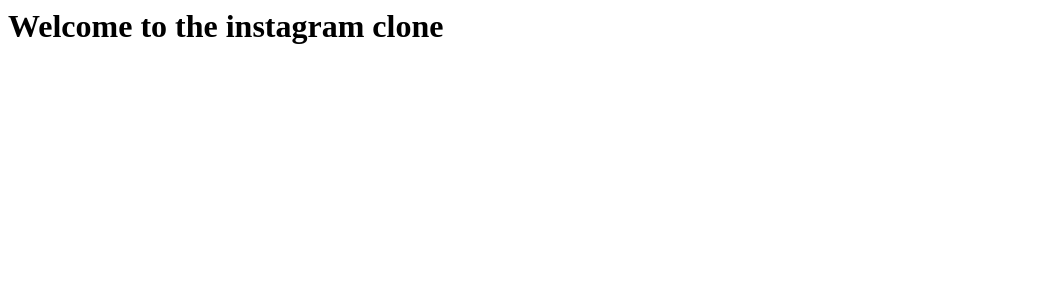
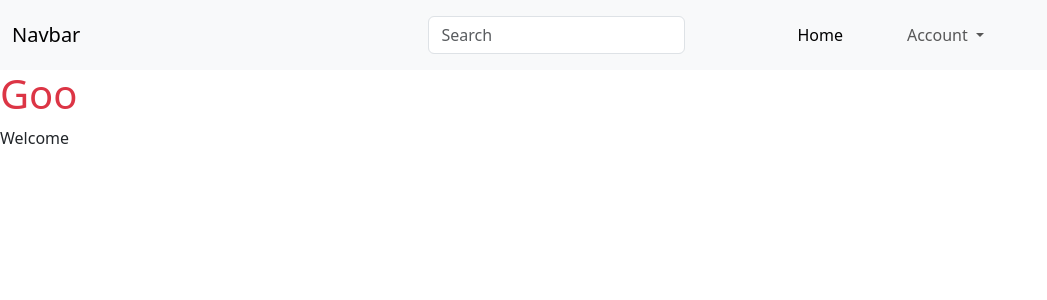
Before and after one commit to githaefrancis/instagram-mirror, a Django app: page / in a window 1280 px wide. Shown: the top 300 px of the page, without its empty margins (0-1047 px from the left). Run offline with Django 4.2, Linux system fonts and the light colour scheme; some libraries are stand-ins or nearby versions.

Commit message:
add navbar

```diff
--- a/requirements.txt
+++ b/requirements.txt
@@ -1,8 +1,14 @@
 asgiref==3.5.0
 backports.zoneinfo==0.2.1
 beautifulsoup4==4.10.0
+dj-database-url==0.5.0
 Django==4.0.3
 django-bootstrap5==21.3
+django-heroku==0.3.1
 django-registration-redux==2.9
+Pillow==9.0.1
+psycopg2==2.9.3
+python-decouple==3.6
 soupsieve==2.3.1
 sqlparse==0.4.2
+whitenoise==6.0.0
--- /dev/null
+++ b/templates/base.html
@@ -0,0 +1,31 @@
+{% load django_bootstrap5 %}
+{% load static %}
+<!DOCTYPE html>
+<html lang="en">
+<head>
+  <meta charset="UTF-8">
+  <meta http-equiv="X-UA-Compatible" content="IE=edge">
+  <meta name="viewport" content="width=device-width, initial-scale=1.0">
+  <title>Instagram Mirror</title>
+  {% block styles %}
+
+  {% bootstrap_css %}
+  {% endblock %}
+</head>
+<body>
+  {% include 'navbar.html' %}
+  <h1 class="text-danger">Goo</h1>
+  {% block content %}
+
+  {% endblock %}
+
+  {% block scripts %}
+
+  <script src="https://ajax.googleapis.com/ajax/libs/jquery/3.2.1/jquery.min.js" >
+  </script>
+
+  {% bootstrap_javascript %}
+
+  {% endblock %}
+</body>
+</html>
--- a/templates/index.html
+++ b/templates/index.html
@@ -1 +1,6 @@
-<h1>Welcome to the instagram clone</h1>
+{% extends 'base.html' %}
+
+{% block content%}
+Welcome
+
+{% endblock %}
--- /dev/null
+++ b/templates/navbar.html
@@ -0,0 +1,35 @@
+<nav class="navbar navbar-expand-lg navbar-light bg-light">
+  <div class="container-fluid">
+    <a class="navbar-brand" href="#">Navbar</a>
+    <button class="navbar-toggler" type="button" data-bs-toggle="collapse" data-bs-target="#navbarSupportedContent" aria-controls="navbarSupportedContent" aria-expanded="false" aria-label="Toggle navigation">
+      <span class="navbar-toggler-icon"></span>
+    </button>
+    <div class="collapse navbar-collapse m-auto d-lg-flex justify-content-center" id="navbarSupportedContent">
+      <form class="d-flex mx-lg-5">
+        <input class="form-control m-2" type="search" placeholder="Search" aria-label="Search">
+
+      </form>
+      <ul class="navbar-nav  mb-2 mb-lg-0 ">
+        <li class="nav-item mx-lg-5">
+          <a class="nav-link active" aria-current="page" href="#">Home</a>
+        </li>
+
+        <li class="nav-item dropdown">
+          <a class="nav-link dropdown-toggle" href="#" id="navbarDropdown" role="button" data-bs-toggle="dropdown" aria-expanded="false">
+            Account
+          </a>
+          <ul class="dropdown-menu" aria-labelledby="navbarDropdown">
+            <li><a class="dropdown-item" href="#">Action</a></li>
+            <li><a class="dropdown-item" href="#">Another action</a></li>
+            <li><hr class="dropdown-divider"></li>
+            <li><a class="dropdown-item" href="#">Something else here</a></li>
+          </ul>
+        </li>
+        <!-- <li class="nav-item">
+          <a class="nav-link disabled">Disabled</a>
+        </li> -->
+      </ul>
+
+    </div>
+  </div>
+</nav>
--- a/templates/registration/login.html
+++ b/templates/registration/login.html
@@ -25,7 +25,7 @@
 
       <div class="card-body">
 
-        <form action="/accounts/login" method="post">
+        <form action="/accounts/login/" method="post">
           {% csrf_token %}
           {% bootstrap_form form %}
 
```
Also changed, not shown: instagram_mirror/settings.py (+10 -2 lines), templates/registration/registration_complete.html (added, +9 -0 lines).
